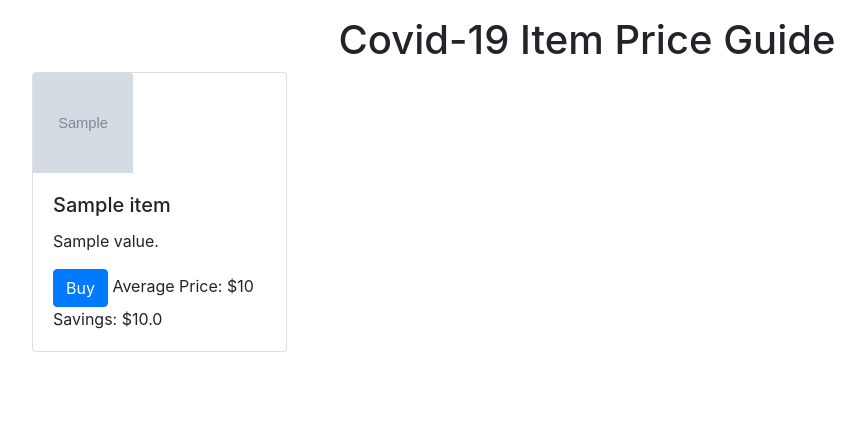
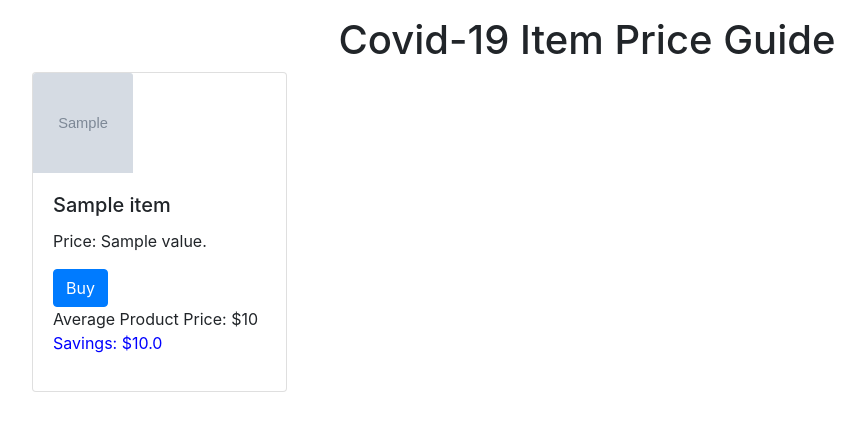
Before and after one commit to GordonKong/pennapps-hack, a Flask app: template templates/item.html in a window 1280 px wide. Shown: the part 56-487 px from the top of the page, without its empty margins (53-918 px from the left). Run offline with Flask 2, Linux system fonts and the light colour scheme; the template is opened without the code that fills it: most values are stand-ins (such as "Sample title", 1, 10 or a date in 2020); grey boxes marked "Sample" are stand-in pictures; some libraries are stand-ins or nearby versions.

Commit message:
running mode

```diff
--- a/app.py
+++ b/app.py
@@ -30,7 +30,7 @@ def about():
 
 @app.route("/gitdata/<category>")
 def gitdata(category):
-    results = mongo.db.facemasks.find({"item": category},{"_id":0}).limit(20)
+    results = mongo.db.facemasks.find({"item": category},{"_id":0}).limit(50)
     return render_template("item.html", items = [x for x in results], averages = average)
 
 @app.route("/item")
--- a/insertdata.py
+++ b/insertdata.py
@@ -21,7 +21,7 @@ def parse_amazondata(data):
                 value += j["name"]
             _data = {}
             _data["store"] = "amazon"
-            _data["item"] = "sanitizers"
+            _data["item"] = "facemasks"
             _data["image"] = i["image"]
             _data["url"] = i["url"]
             _data["label"] = i["label"]
@@ -41,7 +41,7 @@ def parse_walmartdata(data):
                 value += j["name"]
             _data = {}
             _data["store"] = "walmart"
-            _data["item"] = "sanitizers"
+            _data["item"] = "facemasks"
             _data["image"] = i["image"]
             _data["url"] = i["url"]
             _data["label"] = i["label"]
@@ -56,7 +56,7 @@ def parse_ebaydata(data):
     for i in data["image"]:
         _data = {}
         _data["store"] = "ebay"
-        _data["item"] = "sanitizers"
+        _data["item"] = "facemasks"
         _data["image"] = i["image"]
         _data["url"] = i["url"]
         _data["label"] = i["label"]
--- a/templates/about.html
+++ b/templates/about.html
@@ -2,3 +2,7 @@
 {% block content %}
 
 {% endblock %}
+
+<p>
+
+</p>
--- a/templates/base.html
+++ b/templates/base.html
@@ -19,6 +19,8 @@
       </li>
       <li class="nav-item">
         <a class="nav-link" href="/about">About us</a>
+      <li class="nav-item">
+      </li>
       </li>
     </ul>
   </nav>
--- a/templates/item.html
+++ b/templates/item.html
@@ -11,16 +11,17 @@
   <img class="card-img-top" src="{{item['image']}}" alt="Card image cap" style= "height: 100px; width: 100px" >
   <div class="card-body">
     <h5 class="card-title"> {{item['label']}} </h5>
-    <p class="card-text"> {{item['value']}}.</p>
+    <p class="card-text"> Price: {{item['value']}}.</p>
     <a href="{{item['url']}}" class="btn btn-primary"> Buy</a>
-
-      Average Price: ${{averages[item["item"]]|round(2)}}
+      <p>
+      Average Product Price: ${{averages[item["item"]]|round(2)}}
       {% set savings = ((averages[item["item"]])-(item['value'][1:]|float)) %}
       {% if savings < 0 %}
       <span style= "color: red"> Savings: ${{savings|round(2)}}</span>
       {% else %}
-      Savings: ${{savings|round(2)}}
+      <span style = "color: blue"> Savings: ${{savings|round(2)}}</span>
       {% endif %}
+      </p>
 
   </div>
 </div>
```
